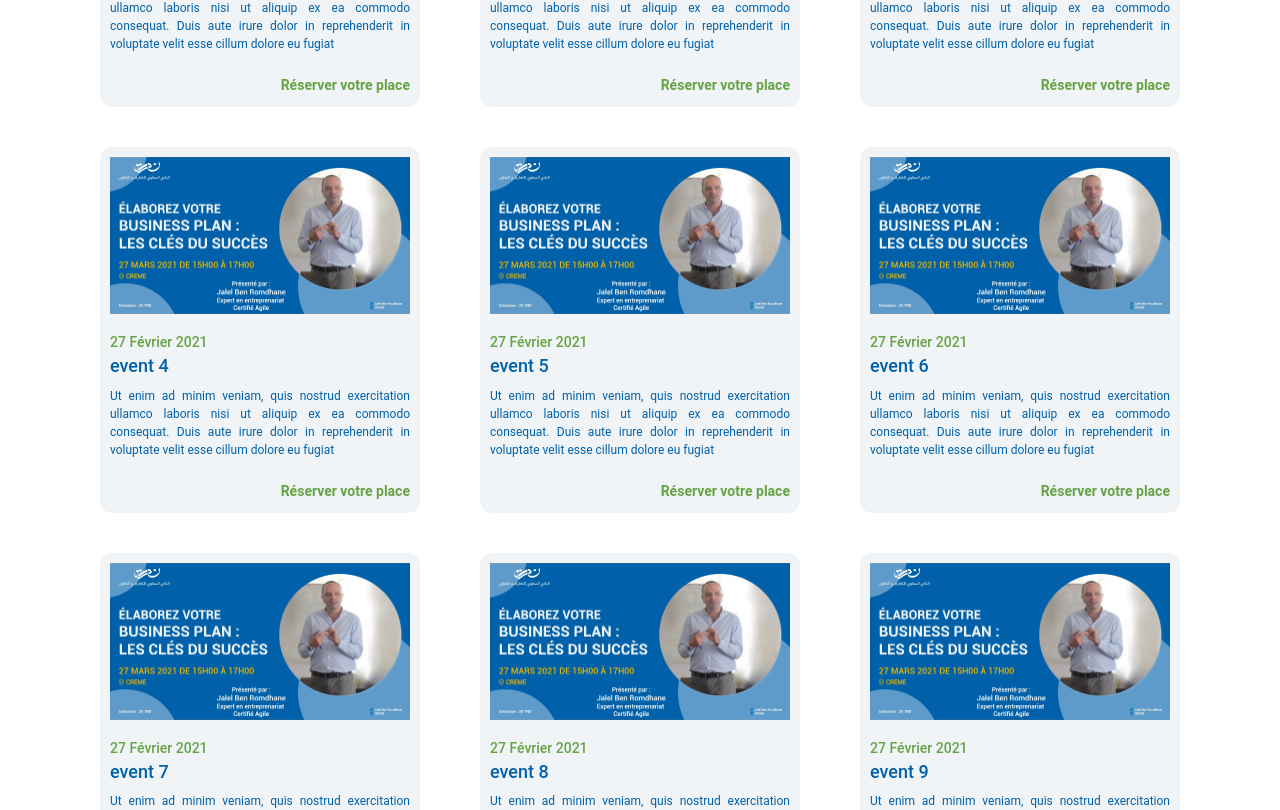
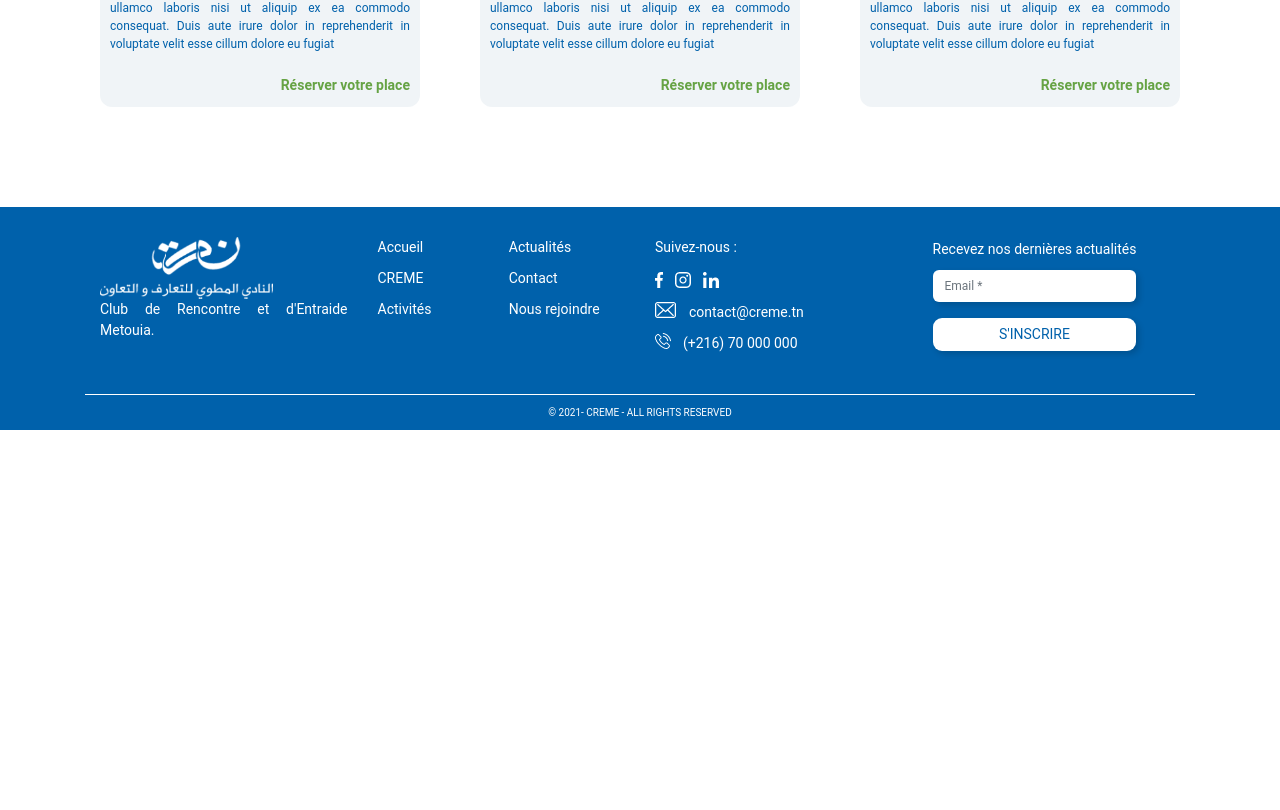
Before and after one commit to azzouz-ichrak/CREME_website, a React (Create React App) app: page /activites/evenements in a window 1280 px wide. Shown: the part 817-1627 px from the top of the page. After the commit the page ends 1247 px from the top, so only its background shows below. Built offline with nearby package versions, Linux system fonts and the light colour scheme.

Commit message:
pagination work!

```diff
--- a/package.json
+++ b/package.json
@@ -14,6 +14,7 @@
     "react-datepicker": "^3.6.0",
     "react-dom": "^17.0.1",
     "react-flippy": "^0.1.5",
+    "react-js-pagination": "^3.0.3",
     "react-router-dom": "^5.2.0",
     "react-scripts": "4.0.3",
     "react-slick": "^0.28.1",
--- a/src/App.js
+++ b/src/App.js
@@ -36,7 +36,7 @@ const Routing = () => {
       <Route path='/nous-rejoindre'>
         <Rejoindre />
       </Route>
-      <Route path='/event-1'>
+      <Route path='/activites/evenements/event-1'>
         <OneEvenmt />
       </Route>
     </Switch>
--- a/src/components/Evenements.js
+++ b/src/components/Evenements.js
@@ -1,18 +1,18 @@
 import React, { useState } from 'react';
 import DatePicker from "react-datepicker";
 import Banner from './Banner'
-import event from '../components/images/event.png'
+import eventIMG from '../components/images/event.png'
 import "react-datepicker/dist/react-datepicker.css";
 import Container from 'react-bootstrap/Container'
 import Row from 'react-bootstrap/Row'
 import Col from 'react-bootstrap/Col'
 import { Link } from 'react-router-dom'
-
+import Pagination from "react-js-pagination"
 
 const Evenements = () => {
     const [startDate, setStartDate] = useState(new Date());
     const title = 'Evenements';
-    const items = [
+    const event = [
         {titre : 'event 1', date: '27 Février 2021', decription : 'Ut enim ad minim veniam, quis nostrud exercitation ullamco laboris nisi ut aliquip ex ea commodo consequat. Duis aute irure dolor in reprehenderit in voluptate velit esse cillum dolore eu fugiat'},
         {titre : 'event 2', date: '27 Février 2021', decription : 'Ut enim ad minim veniam, quis nostrud exercitation ullamco laboris nisi ut aliquip ex ea commodo consequat. Duis aute irure dolor in reprehenderit in voluptate velit esse cillum dolore eu fugiat'},
         {titre : 'event 3', date: '27 Février 2021', decription : 'Ut enim ad minim veniam, quis nostrud exercitation ullamco laboris nisi ut aliquip ex ea commodo consequat. Duis aute irure dolor in reprehenderit in voluptate velit esse cillum dolore eu fugiat'},
@@ -27,6 +27,31 @@ const Evenements = () => {
 
     ]
 
+ const eventPerPage = 3;
+   const [ activePage, setCurrentPage ] = useState( 1 );
+
+   // Logic for displaying current event
+   const indexOfLastTodo  = activePage * eventPerPage;
+   const indexOfFirstTodo = indexOfLastTodo - eventPerPage;
+   const currentEvent     = event.slice( indexOfFirstTodo, indexOfLastTodo );
+
+   const renderEvent = currentEvent.map(el=>{
+                                return(
+                                    <a href='/activites/evenements/event-1'>
+                                    <div className="evenement">
+                                        <img src={eventIMG} />
+                                        <h3>{el.date}</h3>
+                                        <h2>{el.titre}</h2>
+                                        <p>{el.decription}</p>
+                                       <div className="lien-reserver"><a href="#">Réserver votre place</a></div>
+                                    </div>
+                                    </a>
+                                )
+                            })
+   const handlePageChange = ( pageNumber ) => {
+      console.log( `active page is ${ pageNumber }` );
+      setCurrentPage( pageNumber )
+   };
     return (
         <Container fluid>
             <Banner title={title} />
@@ -40,25 +65,22 @@ const Evenements = () => {
                             <DatePicker selected={startDate} onChange={date => setStartDate(date)} />
                         </Col>
                     </Row>
+                    <Row>
+                    <div className="pagination">
+            <Pagination
+               activePage={ activePage }
+               itemsCountPerPage={ 3 }
+               totalItemsCount={ event.length }
+              // pageRangeDisplayed={ 3 }
+               onChange={ handlePageChange }
+            />
+         </div>
+                    </Row>
                 </Container>
             </div>
 
             <Container className="section-evenements">
-                        {
-                            items.map(el=>{
-                                return(
-                                    <a href='/event-1'>
-                                    <div className="evenement">
-                                        <img src={event} />
-                                        <h3>{el.date}</h3>
-                                        <h2>{el.titre}</h2>
-                                        <p>{el.decription}</p>
-                                       <div className="lien-reserver"><a href="#">Réserver votre place</a></div>
-                                    </div>
-                                    </a>
-                                )
-                            })
-                        }
+                        {renderEvent     }
             </Container>
 
         </Container>
```
Also changed, not shown: 1 other file (tests, documents, lock files or other folders).
